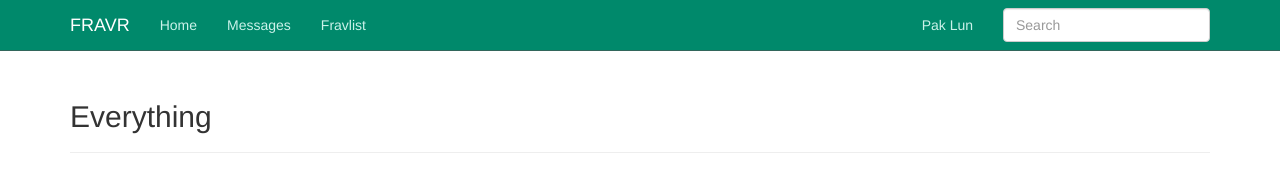
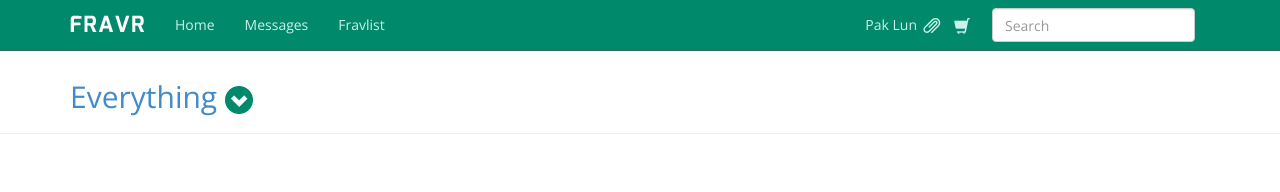
Before and after one commit to xamfoo/fravr, a plain HTML site: page index.htm in a window 1280 px wide. Drawn offline with nearby package versions, Linux system fonts and the light colour scheme.

Commit message:
Updated header

```diff
--- a/css/main.css
+++ b/css/main.css
@@ -1,8 +1,31 @@
-@media (min-width: 980px) { body { padding-top: 60px; } }
+body {
+	padding-top: 50px;
+}
+
+/* Overide bootstrap heading style */
+h1, h2, h3, h4, h5, h6, .h1, .h2, .h3, .h4, .h5, .h6 {
+	font-weight: 300;
+}
+
+/* Overide bootstrap page header style */
+.page-header {
+	/* padding-bottom: 9px; */
+	/* margin: 40px 0 20px; */
+	margin: 10px 0 20px;
+	/* border-bottom: 1px solid #eeeeee; */
+}
+.page-header a:hover {
+
+}
+
+.nav-icon > li > a {
+	padding-left: 7px;
+	padding-right: 7px;
+}
 
 .fravr-nav {
-background-color: #00896b;
-border-color: #32665b;
+	background-color: #00896b;
+	border-color: #32665b;
 }
 /* .fravr-nav { */
 /*   text-shadow: 0 -1px 0 rgba(0,0,0,.15); */
@@ -11,14 +34,33 @@ border-color: #32665b;
 /*   box-shadow: 0 1px 0 rgba(255,255,255,.1); */
 }
 .fravr-nav .navbar-collapse {
-  border-color: #463265;
+	border-color: #463265;
 }
-.fravr-nav .navbar-brand {
-  color: #fff;
+/* .fravr-nav .navbar-brand { */
+/* 	color: #fff; */
+/* } */
+.fravr-nav .navbar-brand > img {
+	vertical-align: top;
 }
 .fravr-nav .navbar-nav > li > a {
-  color: #cbf2ea;
+	color: #cbf2ea;
 }
+/* Overide bootstrap glyphicon style */
+.fravr-nav .navbar-nav .glyphicon {
+	display: inline-block;
+	vertical-align: middle;
+	font-size: 16px;
+	/* position: relative; */
+	/* top: 1px; */
+	/* display: inline-block; */
+	/* font-family: 'Glyphicons Halflings'; */
+	/* font-style: normal; */
+	/* font-weight: normal; */
+	/* line-height: 1; */
+	/* -webkit-font-smoothing: antialiased; */
+	/* -moz-osx-font-smoothing: grayscale; */
+}
+
 /* .fravr-nav .navbar-nav > li > a:hover { */
 /*   color: #fff; */
 /* } */
--- a/index.htm
+++ b/index.htm
@@ -1,14 +1,15 @@
 <!DOCTYPE html>
 <html>
 <head>
-<link rel="stylesheet" href="http://netdna.bootstrapcdn.com/bootstrap/3.0.3/css/bootstrap.min.css">
+<!-- <link rel="stylesheet" href="http://netdna.bootstrapcdn.com/bootstrap/3.0.3/css/bootstrap.min.css"> -->
+<link rel="stylesheet" href="css/bootstrap.css">
+<!-- <link href="http://netdna.bootstrapcdn.com/bootstrap/3.0.0/css/bootstrap-glyphicons.css" rel="stylesheet"> -->
 <link href='http://fonts.googleapis.com/css?family=Open+Sans:400,300,600,700' rel='stylesheet' type='text/css'>
 <link rel="stylesheet" href="css/main.css">
 <!-- <script src=js/underscore-min.js></script> -->
 <!-- <script src=js/backbone-min.js></script> -->
 <script src=http://code.jquery.com/jquery-2.0.3.min.js></script>
-<!-- <script src=http:////netdna.bootstrapcdn.com/bootstrap/3.0.3/js/bootstrap.min.js></script> -->
-<script src=js/bootstrap.min.js></script>
+<script src=http:////netdna.bootstrapcdn.com/bootstrap/3.0.3/js/bootstrap.min.js></script>
 <script src=js/handlebars-v1.1.2.js></script>
 <script src=js/amplify.min.js></script>
 
@@ -28,7 +29,7 @@
         <span class="icon-bar"></span>
         <span class="icon-bar"></span>
       </button>
-      <a href="./" class="navbar-brand">FRAVR</a>
+	  <a href="./" class="navbar-brand"><img src="img/fravr.png"></a>
     </div>
     <nav class="collapse navbar-collapse bs-navbar-collapse" role="navigation">
       <ul class="nav navbar-nav">
@@ -55,6 +56,16 @@
         <input type="text" class="form-control" placeholder="Search">
       </div>
     </form>
+      <ul class="nav navbar-nav navbar-right nav-icon">
+        <li>
+		  <a href="#"><span class="glyphicon glyphicon-shopping-cart"></span>{{#if cart.total}}<sub>{{cart.total}}</sub>{{/if}}</a>
+        </li>
+      </ul>
+      <ul class="nav navbar-nav navbar-right nav-icon">
+        <li>
+		  <a href="#"><span class="glyphicon glyphicon-paperclip"></span>{{#if clipping.total}}<sub>{{clipping.total}}</sub>{{/if}}</a>
+        </li>
+      </ul>
       <ul class="nav navbar-nav navbar-right">
         <li>
 		  <a href="./profile.htm">{{profile.name}}</a>
@@ -65,9 +76,9 @@
 </header>
 </script>
 <script data-name="body" type="text/x-handlebars-template">
-<div class="container">
-	<div class="page-header">
-		<h2>Everything</h2>
+<div class="page-header">
+	<div class="container">
+		<a href="#"><h2>Everything <img src="img/fravr-dropdown.png"></h2></a>
 	</div>
 </div>
 </script>
--- a/js/main.js
+++ b/js/main.js
@@ -23,6 +23,14 @@ Data.wishlist = {
 
 Data.profile = {
 	name: 'Pak Lun'
+}
+
+Data.cart = {
+	total: 0
+}
+
+Data.clipping = {
+	total: 0
 }
 //Default data end
 
```
